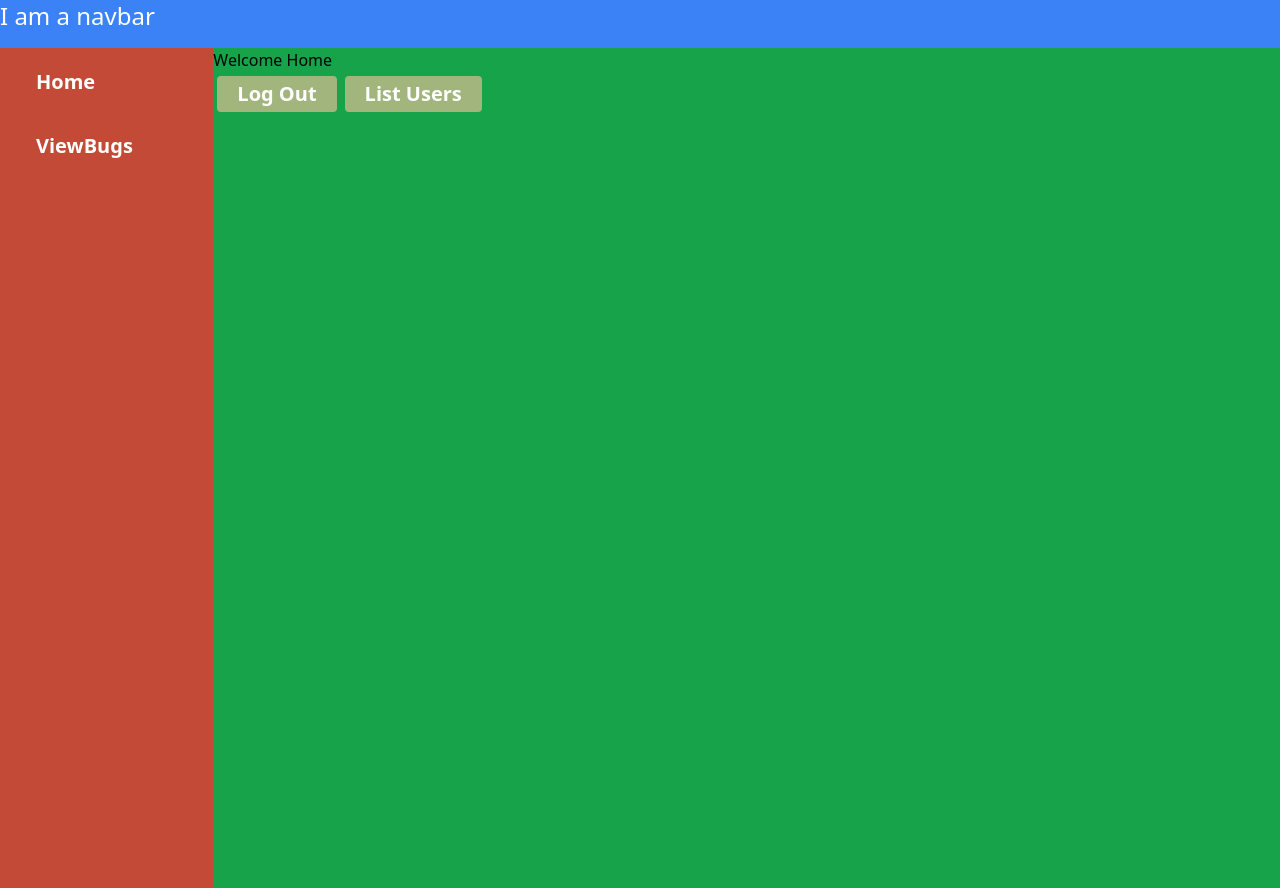
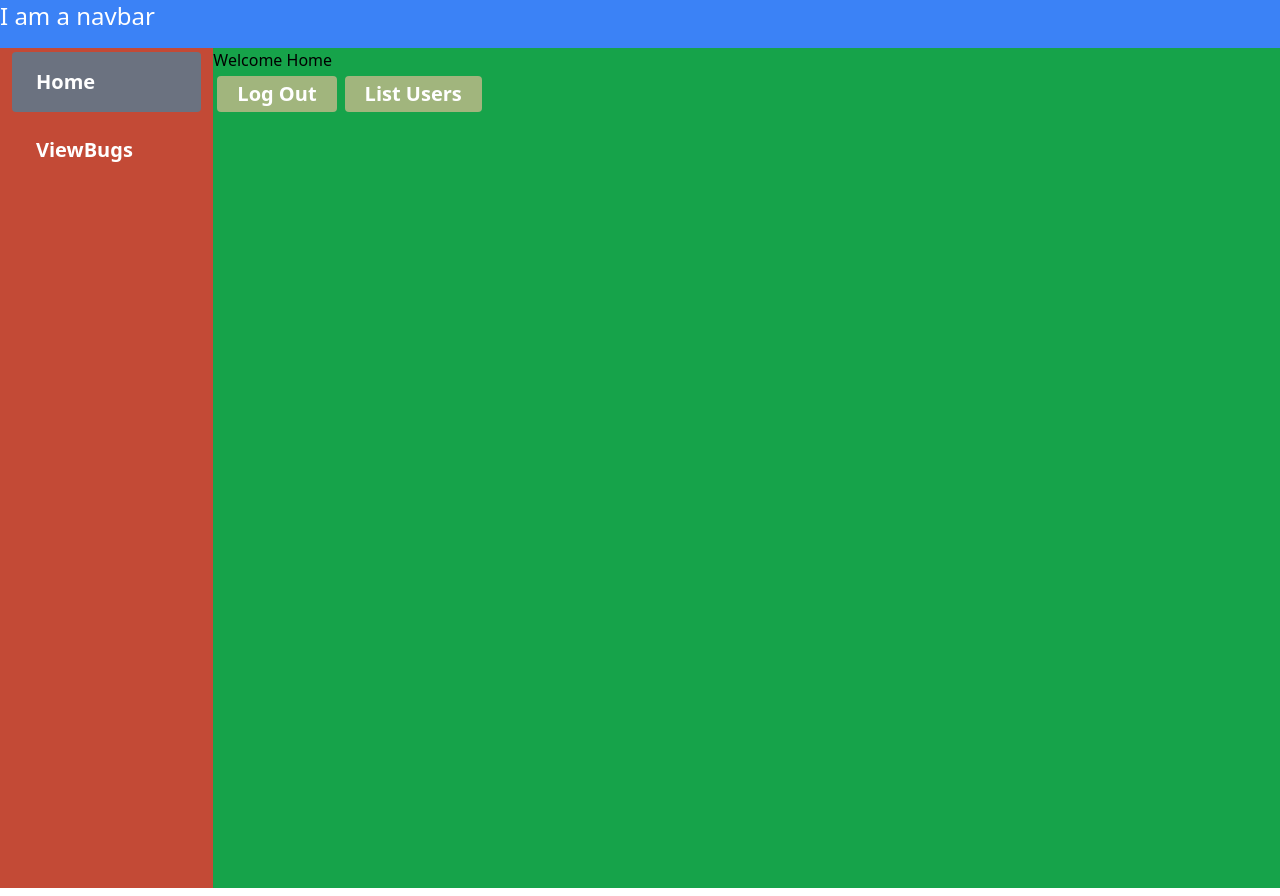
Before and after one commit to justlytoothy/BugTrack, a React (Create React App) app in the folder project/client/: page / in a window 1280 px wide. Both pictures are taken after typing "Sample", "Sample123" into the empty fields and a click on the button "Login". Built offline with nearby package versions, Linux system fonts and the light colour scheme; no server answers.

Commit message:
fixed is active nav bar

```diff
--- a/project/client/src/common/actionbutton.jsx
+++ b/project/client/src/common/actionbutton.jsx
@@ -1,6 +1,4 @@
-import React, { useState, useEffect } from 'react';
-import { useDispatch, useSelector } from 'react-redux';
-import { Redirect } from 'react-router-dom';
+import React from 'react';
 
 const ActionButton = (props) => {
 	let content = '';
--- a/project/client/src/features/sidebar/homeSidebarComponent.jsx
+++ b/project/client/src/features/sidebar/homeSidebarComponent.jsx
@@ -1,22 +1,33 @@
 import React, { useState } from 'react';
-import { Router, Link } from 'react-router-dom';
+import { useLocation, NavLink } from 'react-router-dom';
 import SidebarItems from './sidebarItems';
 
 const Sidebar = (props, { defaultActive }) => {
+	const location = useLocation().pathname;
 	return (
 		<>
-			<div className='bg-[#c34a36] w-64 h-[105vh]'>
+			<div className='bg-[#c34a36] w-64 h-[105vh] flex flex-col'>
 				{SidebarItems.map((item, index) => {
 					return (
-						<Link to={item.route} key={item.name}>
-							<div className='py-4 px-6 transition-all duration-100 ease-in-out my-1 mx-3 rounded hover:bg-gray-600 cursor-pointer'>
-								<p
-									className='text-white font-bold text-xl'
-									style={{ textDecoration: 'none' }}>
-									{item.name}
-								</p>
-							</div>
-						</Link>
+						<NavLink
+							to={item.route}
+							isActive={(match, location) => {
+								if (!match) {
+									return false;
+								}
+
+								// only consider an event active if its event id is an odd number
+								const eventID = parseInt(match.params.eventID);
+								return !isNaN(eventID) && eventID % 2 === 1;
+							}}
+							key={item.name}
+							className={({ isActive }) =>
+								isActive
+									? 'bg-gray-500 text-white font-bold text-xl py-4 px-6 transition-all duration-100 ease-in-out my-1 mx-3 rounded cursor-pointer'
+									: 'hover:bg-gray-500 text-white font-bold text-xl py-4 px-6 transition-all duration-100 ease-in-out my-1 mx-3 rounded cursor-pointer'
+							}>
+							{item.name}
+						</NavLink>
 					);
 				})}
 			</div>
@@ -25,3 +36,7 @@ const Sidebar = (props, { defaultActive }) => {
 };
 
 export default Sidebar;
+
+// 'bg-gray-500 text-white font-bold text-xl py-4 px-6 transition-all duration-100 ease-in-out my-1 mx-3 rounded cursor-pointer'
+// className={({ isActive }) => (isActive ? 'active' : 'inactive')}
+// 'hover:bg-gray-500 text-white font-bold text-xl py-4 px-6 transition-all duration-100 ease-in-out my-1 mx-3 rounded cursor-pointer'
```
